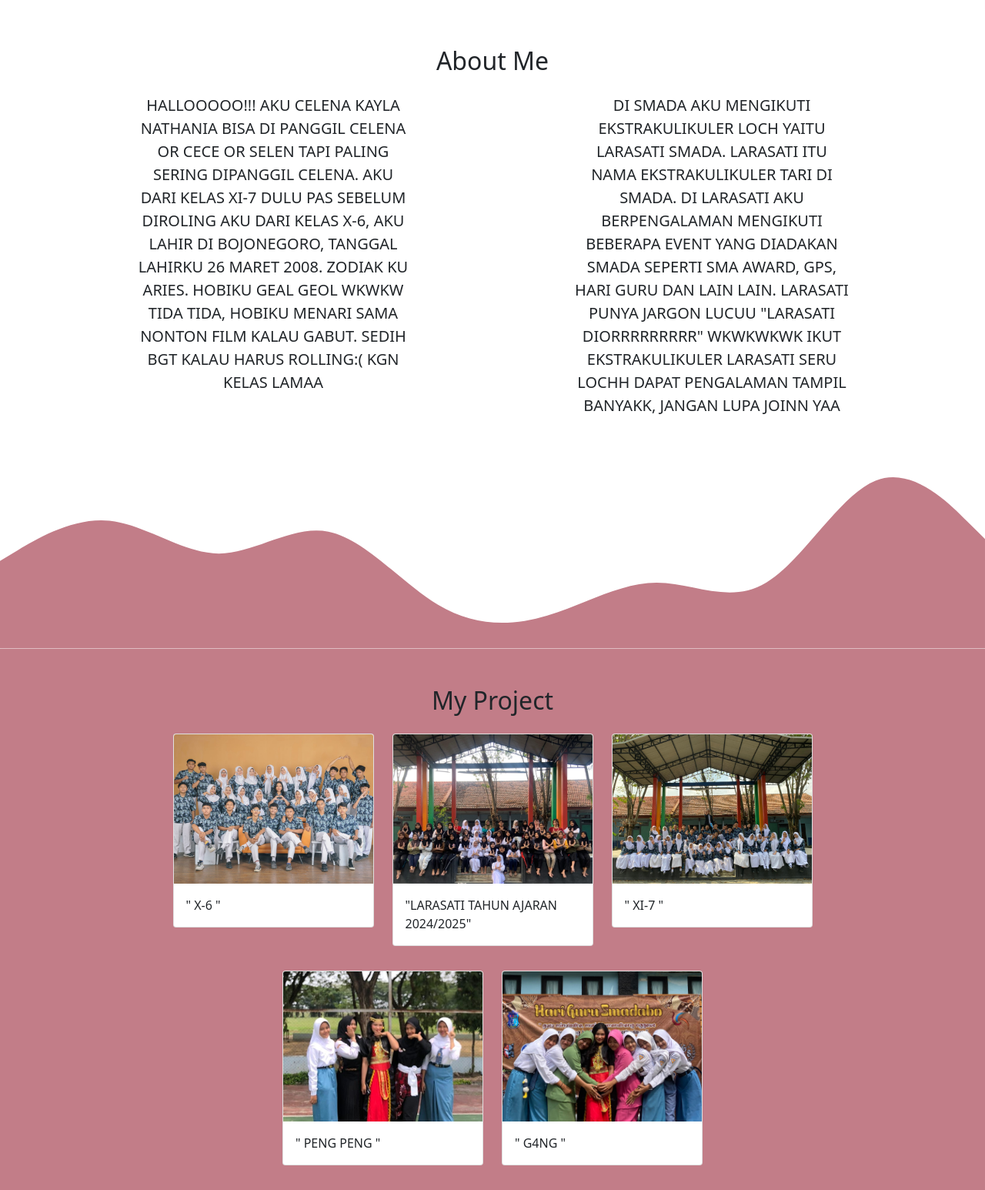
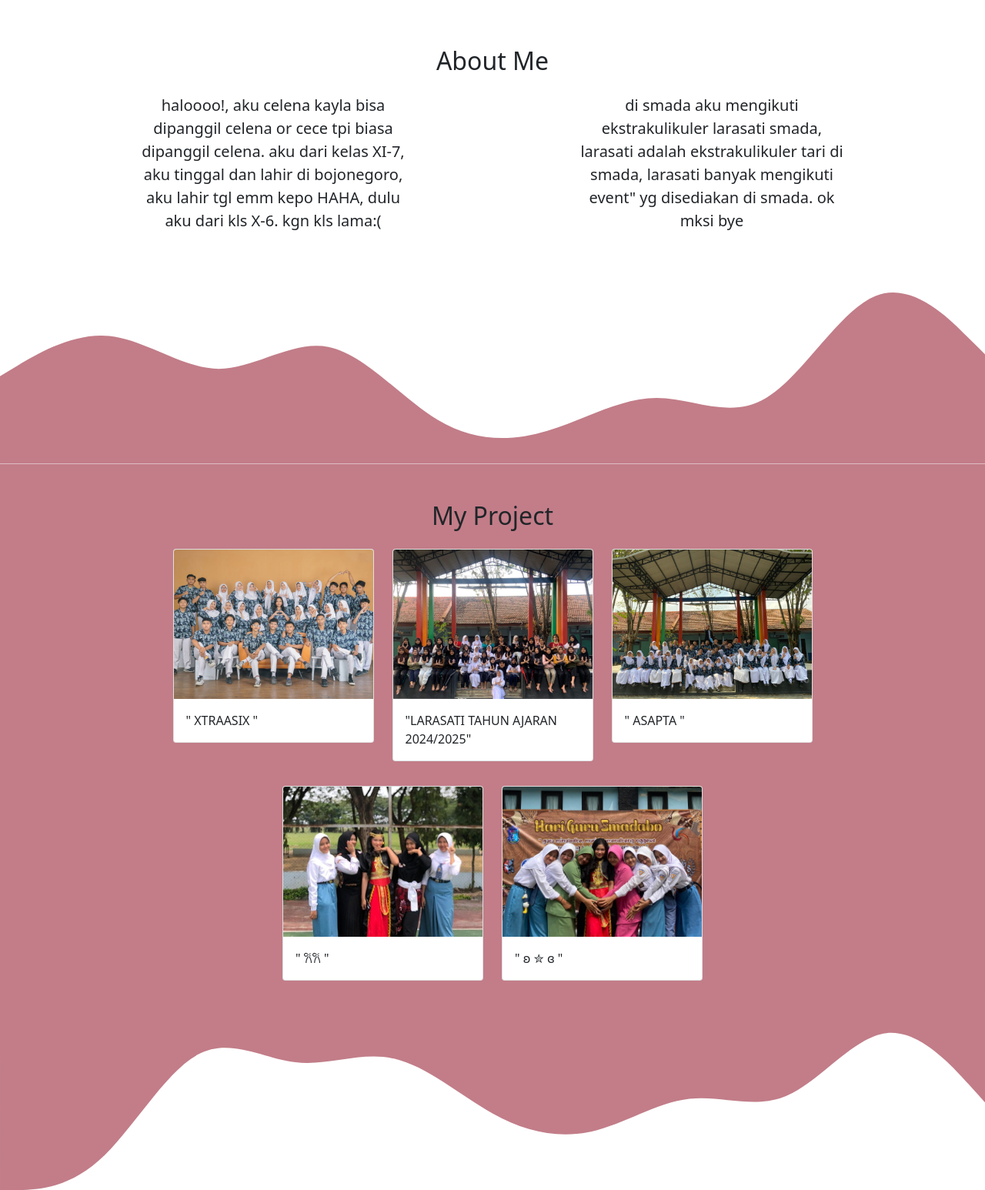
Before and after one commit to celenakayla/celenakayla, a plain HTML site: page index.html in a window 1280 px wide. Shown: the part 680-2226 px from the top of the page at 77% size. Drawn offline with nearby package versions, Linux system fonts and the light colour scheme.

Commit message:
Add files via upload

```diff
--- a/index.html
+++ b/index.html
@@ -65,18 +65,16 @@
         <div class="row justify-content-around fs-5 text-center">
           <div class="col-md-4">
             <p>
-              HALLOOOOO!!! AKU CELENA KAYLA NATHANIA BISA DI PANGGIL CELENA OR CECE OR SELEN TAPI PALING SERING DIPANGGIL CELENA. AKU DARI KELAS XI-7
-DULU PAS SEBELUM DIROLING AKU DARI KELAS X-6, AKU LAHIR DI BOJONEGORO, TANGGAL LAHIRKU 26 MARET 2008. ZODIAK KU ARIES. HOBIKU GEAL GEOL
-WKWKW TIDA TIDA, HOBIKU MENARI SAMA NONTON FILM KALAU GABUT. SEDIH BGT KALAU HARUS ROLLING:( KGN KELAS LAMAA
+              haloooo!, aku celena kayla bisa dipanggil celena or cece tpi biasa dipanggil celena.
+              aku dari kelas XI-7, aku tinggal dan lahir di bojonegoro, aku lahir tgl emm kepo HAHA,
+               dulu aku dari kls X-6. kgn kls lama:(
 
             </p>
           </div>
           <div class="col-md-4">
             <p>
-            DI SMADA AKU MENGIKUTI EKSTRAKULIKULER LOCH YAITU LARASATI SMADA. LARASATI ITU NAMA EKSTRAKULIKULER TARI
-              DI SMADA. DI LARASATI AKU BERPENGALAMAN MENGIKUTI BEBERAPA EVENT YANG DIADAKAN SMADA SEPERTI
-              SMA AWARD, GPS, HARI GURU  DAN LAIN LAIN. LARASATI PUNYA JARGON LUCUU "LARASATI DIORRRRRRRRR" WKWKWKWK
-              IKUT EKSTRAKULIKULER LARASATI SERU LOCHH DAPAT PENGALAMAN TAMPIL BANYAKK, JANGAN LUPA JOINN YAA
+            di smada aku mengikuti ekstrakulikuler larasati smada, larasati adalah ekstrakulikuler tari
+            di smada, larasati banyak mengikuti event" yg disediakan di smada. ok mksi bye
             </p>
           </div>
         </div>
@@ -98,7 +96,7 @@ WKWKW TIDA TIDA, HOBIKU MENARI SAMA NONTON FILM KALAU GABUT. SEDIH BGT KALAU HAR
             <div class="card">
               <img src="img/xtraasix.jpg" class="card-img-top" alt="XTRAASIX" />
               <div class="card-body">
-                <p class="card-text">" X-6 "</p>
+                <p class="card-text">" XTRAASIX "</p>
               </div>
             </div>
           </div>
@@ -114,7 +112,7 @@ WKWKW TIDA TIDA, HOBIKU MENARI SAMA NONTON FILM KALAU GABUT. SEDIH BGT KALAU HAR
             <div class="card">
               <img src="img/asapta.jpg" class="card-img-top" alt="ASAPTA" />
               <div class="card-body">
-                <p class="card-text">" XI-7 "</p>
+                <p class="card-text">" ASAPTA "</p>
               </div>
             </div>
           </div>
@@ -123,7 +121,7 @@ WKWKW TIDA TIDA, HOBIKU MENARI SAMA NONTON FILM KALAU GABUT. SEDIH BGT KALAU HAR
             <div class="card">
               <img src="img/peng peng.jpg" class="card-img-top" alt=" PENG PENG" />
               <div class="card-body">
-                <p class="card-text">" PENG PENG " </p>
+                <p class="card-text">" 𐙚𐙚 " </p>
               </div>
             </div>
           </div>
@@ -131,7 +129,7 @@ WKWKW TIDA TIDA, HOBIKU MENARI SAMA NONTON FILM KALAU GABUT. SEDIH BGT KALAU HAR
             <div class="card">
               <img src="img/terbeng alai.jpg" class="card-img-top" alt=" G4NG " />
               <div class="card-body">
-                <p class="card-text">" G4NG " </p>
+                <p class="card-text">" ʚ ✮ ɞ " </p>
               </div>
             </div>
           </div>
@@ -178,6 +176,6 @@ WKWKW TIDA TIDA, HOBIKU MENARI SAMA NONTON FILM KALAU GABUT. SEDIH BGT KALAU HAR
     <!-- Footer -->
 <script src="https://cdn.jsdelivr.net/npm/bootstrap@5.0.2/dist/js/bootstrap.bundle.min.js" integrity="sha384-MrcW6ZMFYlzcLA8Nl+NtUVF0sA7MsXsP1UyJoMp4YLEuNSfAP+JcXn/tWtIaxVXM" crossorigin="anonymous"></script>
     <footer class="bg-danger text-white text-center pb-5">
-      <p>Created with love by <a href="https://www.instagram.com/Nvdlnaa/" class="text-white fw-bold">Nvdlnaa</a></p>
+      <p>Created with love by <a href="https://www.instagram.com/Nvdlnaa/" class="text-white fw-bold">nvdlnaa</a></p>
     </footer>
     <!-- Akhir Footer -->
```
